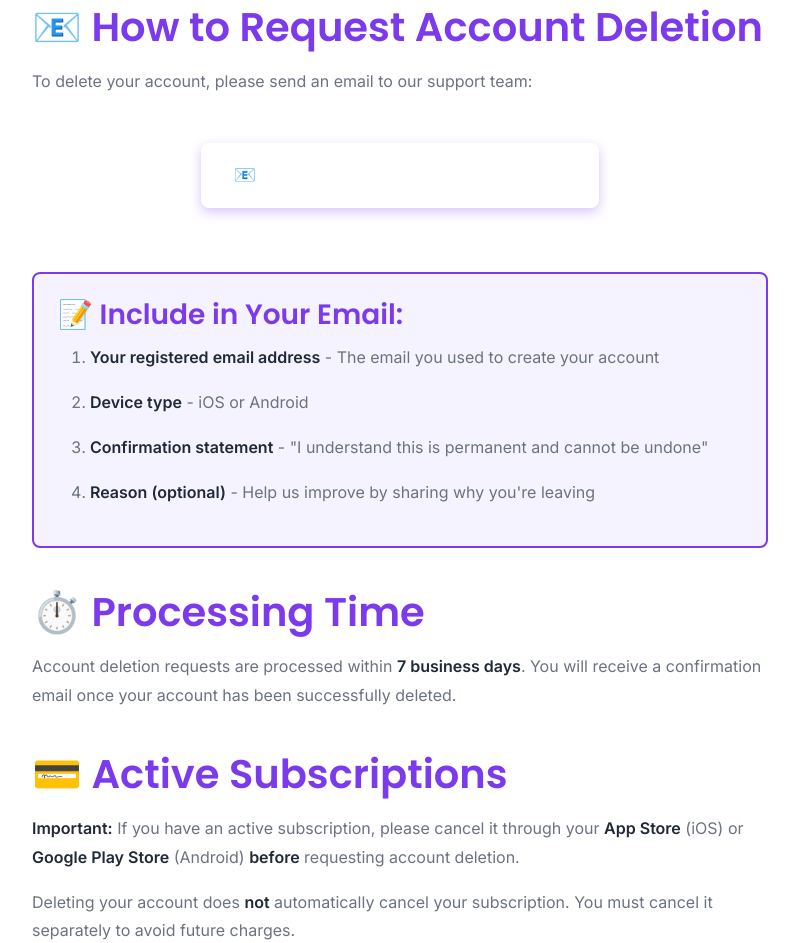
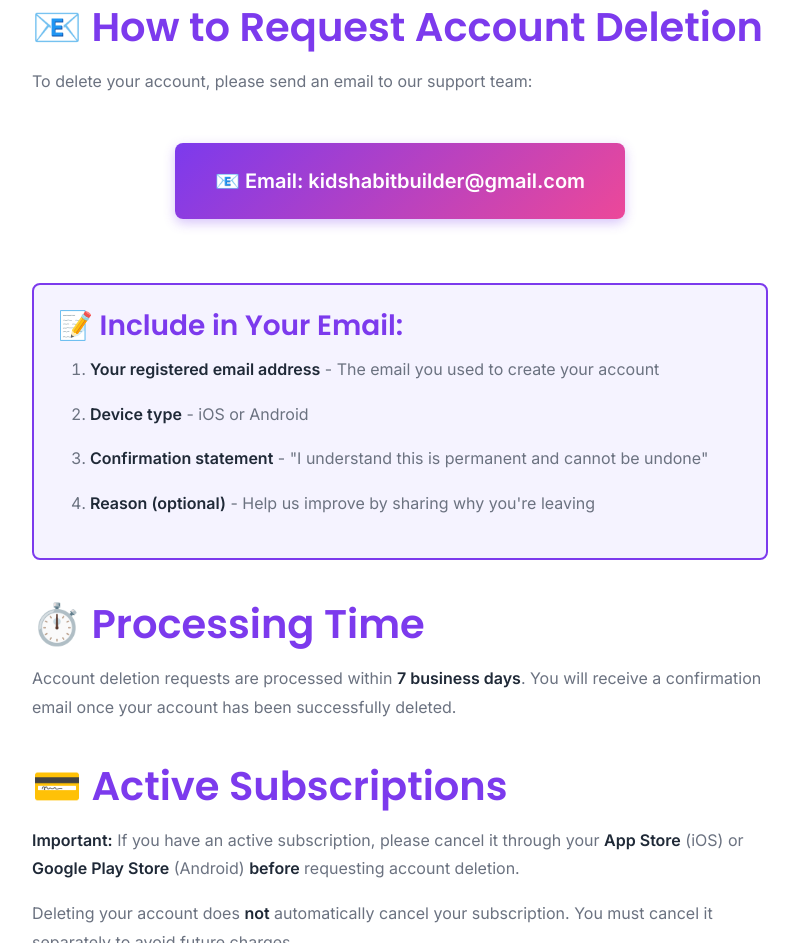
Before and after one commit to hakanyaltir-Adn/GojoApps, a website: page apps/kids-habit-builder/account-deletion.html in a window 1280 px wide. Shown: the part 998-1941 px from the top of the page, without its empty margins (240-1039 px from the left). Drawn offline with Linux system fonts and the light colour scheme.

Commit message:
Fix email button visibility and remove unrealistic refund FAQ question

```diff
--- a/apps/kids-habit-builder/account-deletion.html
+++ b/apps/kids-habit-builder/account-deletion.html
@@ -55,20 +55,22 @@
     }
     .email-button {
       display: inline-block;
-      background: linear-gradient(135deg, var(--primary-purple), var(--accent-pink));
-      color: white;
-      padding: 1rem 2rem;
+      background: linear-gradient(135deg, #7C3AED, #EC4899);
+      color: white !important;
+      padding: 1.25rem 2.5rem;
       text-decoration: none;
       border-radius: 8px;
-      font-weight: 600;
-      font-size: 1.125rem;
+      font-weight: 700;
+      font-size: 1.25rem;
       margin: 2rem 0;
       transition: transform 0.3s ease, box-shadow 0.3s ease;
       box-shadow: 0 4px 12px rgba(124, 58, 237, 0.3);
+      border: none;
     }
     .email-button:hover {
       transform: translateY(-2px);
       box-shadow: 0 6px 20px rgba(124, 58, 237, 0.4);
+      text-decoration: none;
     }
     .info-box {
       background: var(--light-purple-bg);
```
Also changed, not shown: apps/kids-habit-builder/account-deletion-tr.html (+7 -5 lines), apps/kids-habit-builder/faq-tr.html (+1 -6 lines), apps/kids-habit-builder/faq.html (+1 -6 lines).
